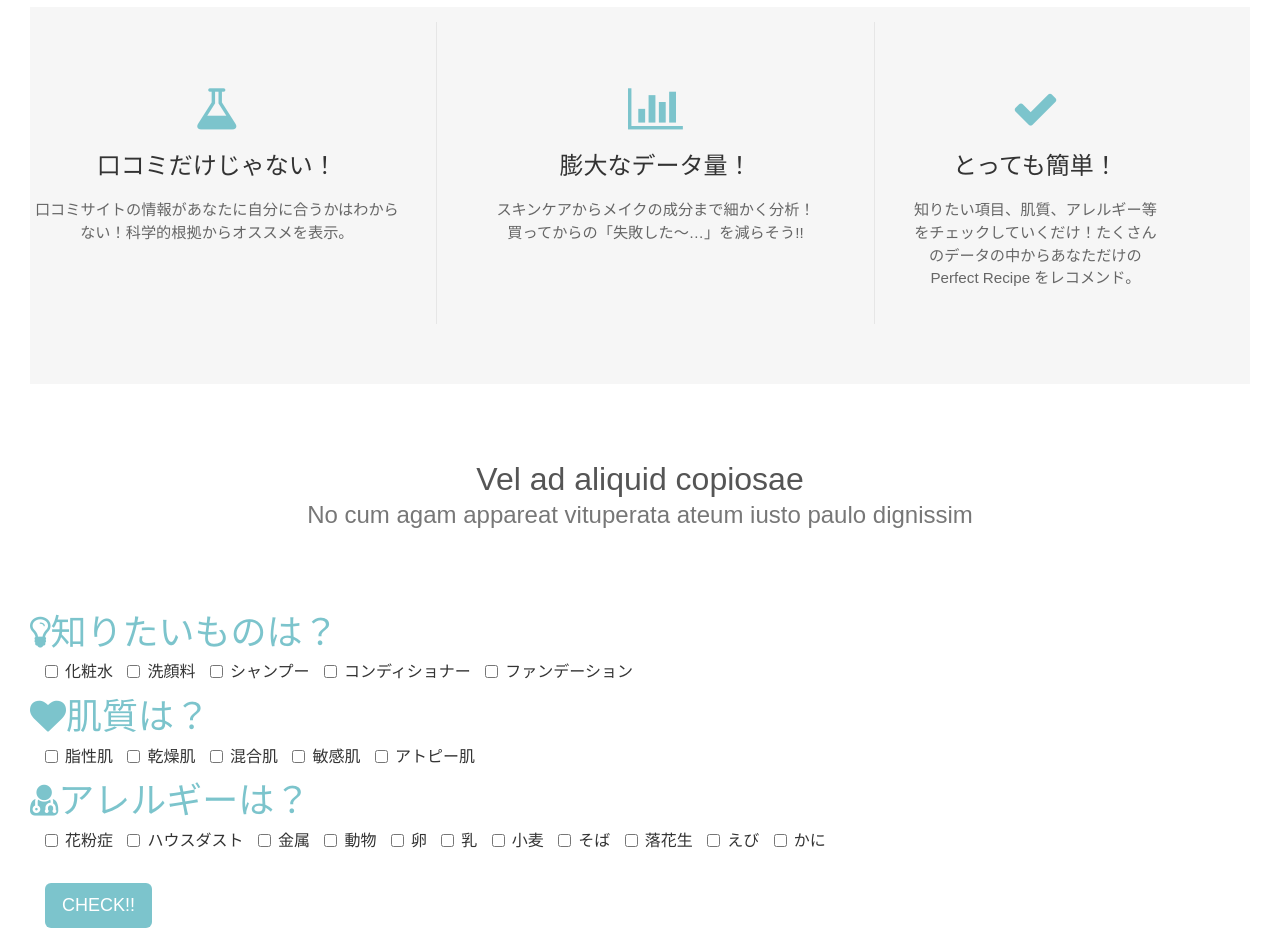
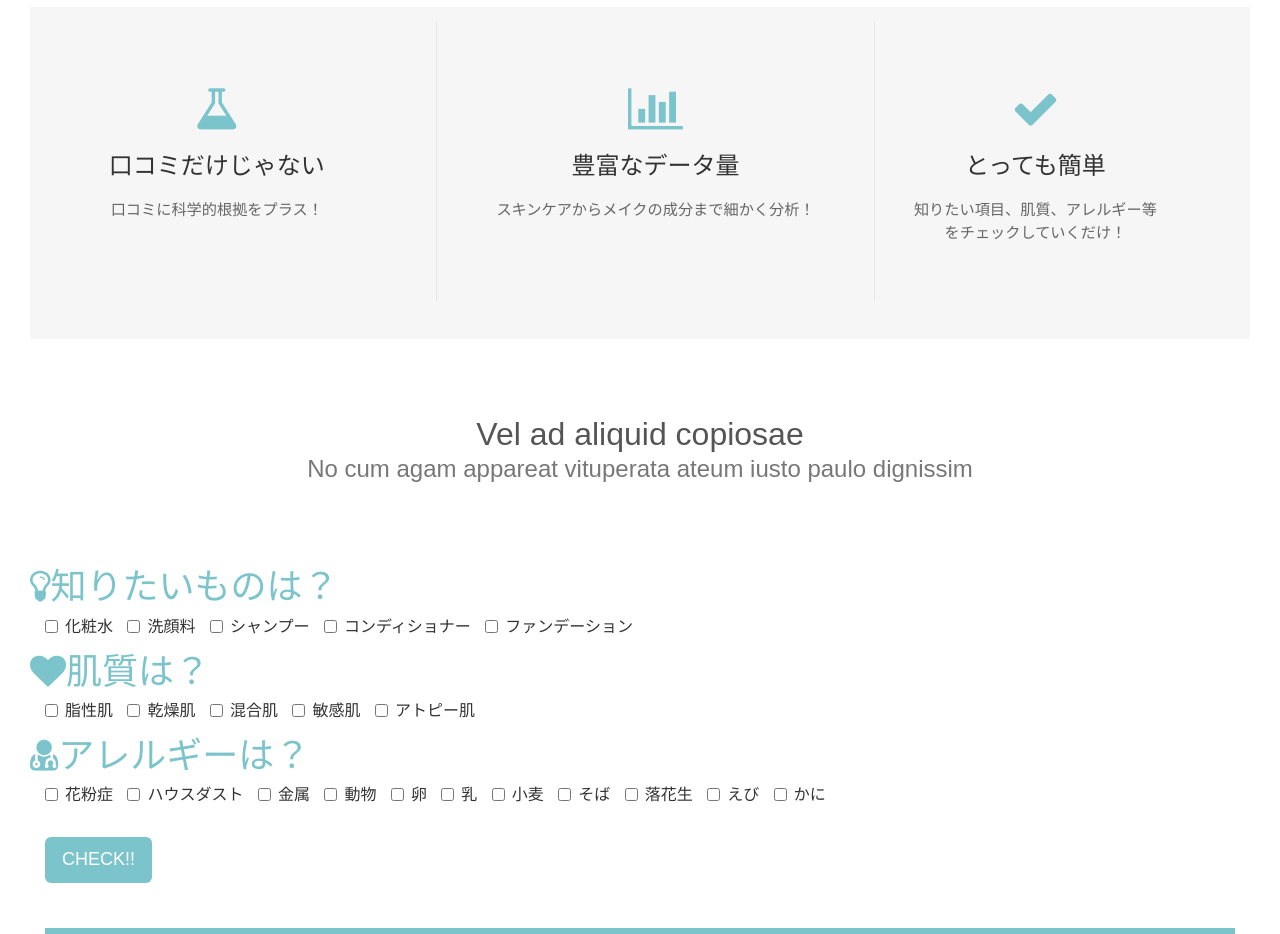
Before and after one commit to himisato/perfect_women, a plain HTML site: page index.html in a window 1280 px wide. Shown: the part 880-1814 px from the top of the page. Drawn offline with Linux system fonts and the light colour scheme.

Commit message:
feature部分の文言を変更

```diff
--- a/index.html
+++ b/index.html
@@ -61,16 +61,16 @@
     <div class="container">
       <div class="row text-center">
         <div class="col-xs-6 col-sm-4 feature_grid1"> <i class="fa fa-flask fa-3x"></i>
-          <h3 class="m_1">口コミだけじゃない！</h3>
-          <p class="m_2">口コミサイトの情報があなたに自分に合うかはわからない！科学的根拠からオススメを表示。</p>
+          <h3 class="m_1">口コミだけじゃない</h3>
+          <p class="m_2">口コミに科学的根拠をプラス！</p>
         </div>
         <div class="col-xs-6 col-sm-4 feature_grid1"> <i class="fa fa-bar-chart fa-3x"></i>
-          <h3 class="m_1">膨大なデータ量！</h3>
-          <p class="m_2">スキンケアからメイクの成分まで細かく分析！<br>買ってからの「失敗した〜…」を減らそう!!</p>
+          <h3 class="m_1">豊富なデータ量</h3>
+          <p class="m_2">スキンケアからメイクの成分まで細かく分析！</p>
         </div>
         <div class="col-xs-6 col-sm-4 feature_grid2"> <i class="fa fa-check fa-3x"></i>
-          <h3 class="m_1">とっても簡単！</h3>
-          <p class="m_2">知りたい項目、肌質、アレルギー等をチェックしていくだけ！たくさんのデータの中からあなただけの Perfect Recipe をレコメンド。</p>
+          <h3 class="m_1">とっても簡単</h3>
+          <p class="m_2">知りたい項目、肌質、アレルギー等をチェックしていくだけ！</p>
         </div>
       </div>
     </div>
```
